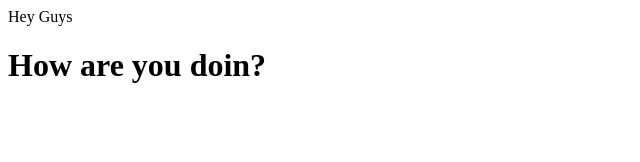
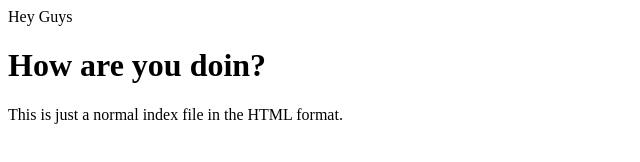
Before and after one commit to Sujal14Kr/demo_repo, a plain HTML site: page index.html in a window 1280 px wide. Shown: the whole page, without its empty margins (0-640 px from the left). Drawn offline with Linux system fonts and the light colour scheme.

Commit message:
Update index.html

```diff
--- a/index.html
+++ b/index.html
@@ -1,2 +1,3 @@
 <div>Hey Guys</div>
  <h1>How are you doin?</h1>
+<p>This is just a normal index file in the HTML format.</p>
```
